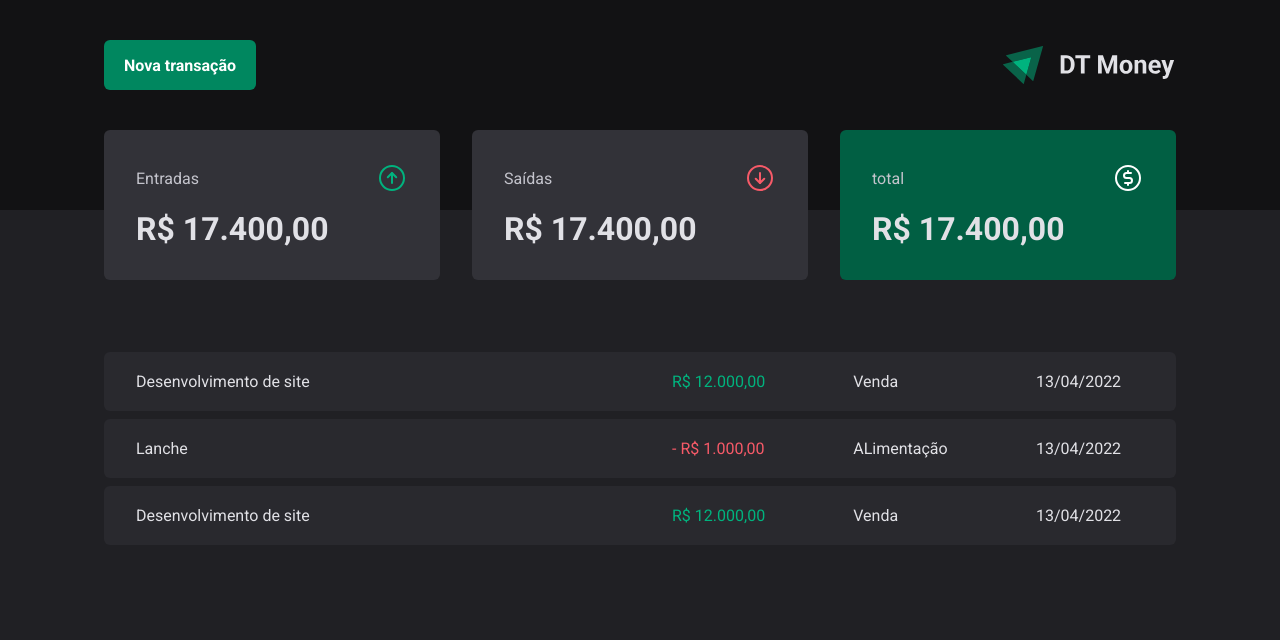
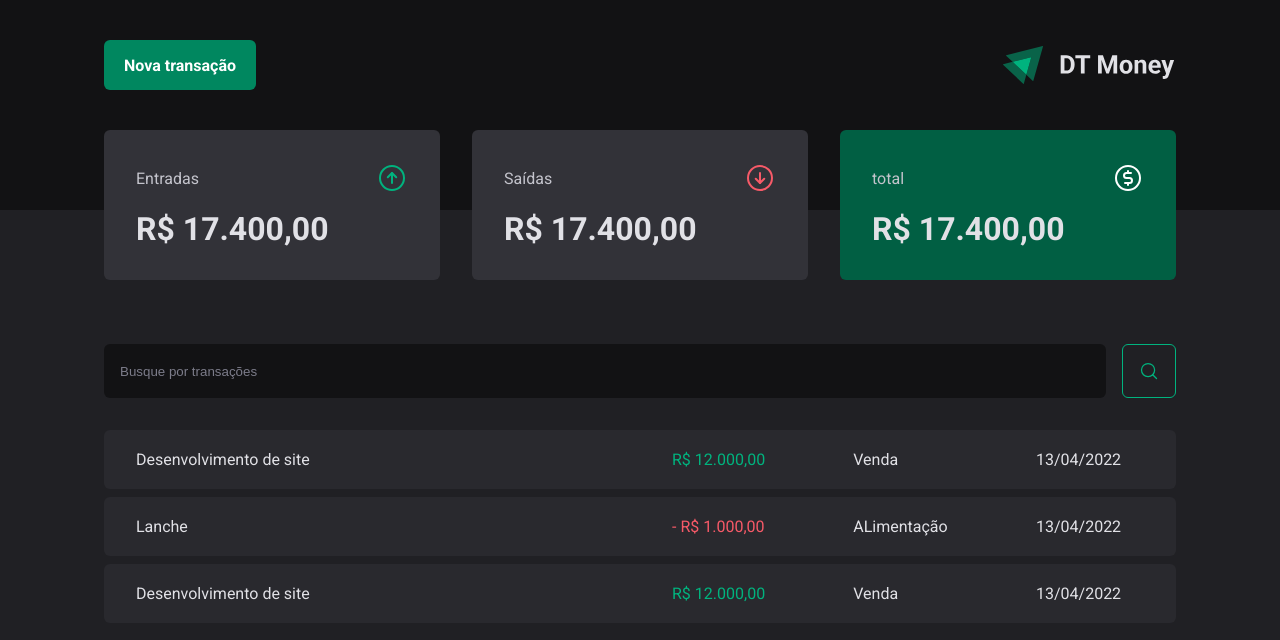
Before and after one commit to mujapira/my-finances, a React (Vite) app: page / in a window 1280 px wide. Shown: the top 640 px of the page. Built offline with nearby package versions, Linux system fonts and the light colour scheme.

Commit message:
feat: search form component

```diff
--- /dev/null
+++ b/src/pages/Transactions/components/SearchForm/index.tsx
@@ -0,0 +1,15 @@
+import { MagnifyingGlass } from "phosphor-react";
+import { SearchFormContainer } from "./styles";
+
+export function SearchForm() {
+  return (
+    <SearchFormContainer>
+      <input type="text" placeholder="Busque por transações" />
+
+      <button type="submit">
+        <MagnifyingGlass size={20} />
+      </button>
+
+    </SearchFormContainer>
+  );
+}
--- /dev/null
+++ b/src/pages/Transactions/components/SearchForm/styles.ts
@@ -0,0 +1,40 @@
+import styled from "styled-components";
+
+export const SearchFormContainer = styled.form`
+  display: flex;
+  gap: 1rem;
+
+  input {
+    flex: 1;
+    border-radius: 6px;
+    border: 0;
+    background: ${(props) => props.theme["gray-900"]};
+    color: ${(props) => props.theme["gray-300"]};
+    padding: 1rem;
+
+    &::placeholder {
+      color: ${(props) => props.theme["gray-500"]};
+    }
+  }
+
+  button {
+    display: flex;
+    align-items: center;
+    gap: 0.75rem;
+
+    border: 0;
+    padding: 1rem;
+    background: transparent;
+    border: 1px solid ${(props) => props.theme["green-300"]};
+    color: ${(props) => props.theme["green-300"]};
+    font-weight: bold;
+    border-radius: 6px;
+
+    &:hover {
+      background: ${(props) => props.theme["green-500"]};
+      border: 1px solid ${(props) => props.theme["green-500"]};
+      color: ${(props) => props.theme.white};
+      transition: background-color 0.2s, color 0.2s, border-color 0.2s;
+    }
+  }
+`;
--- a/src/pages/Transactions/index.tsx
+++ b/src/pages/Transactions/index.tsx
@@ -1,5 +1,6 @@
 import { Header } from "../../components/Header";
 import { Summary } from "../../components/Summary";
+import { SearchForm } from "./components/SearchForm";
 import {
   PriceHighlight,
   TransactionsContainer,
@@ -11,8 +12,8 @@
     <div>
       <Header />
       <Summary />
-
       <TransactionsContainer>
+        <SearchForm />
         <TransactionsTable>
           <tbody>
             <tr>
--- a/src/pages/Transactions/styles.ts
+++ b/src/pages/Transactions/styles.ts
@@ -11,7 +11,7 @@
   width: 100%;
   border-collapse: separate;
   border-spacing: 0 0.5rem;
-  /* margin-top: 1.5rem; */
+  margin-top: 1.5rem;
 
   td {
     padding: 1.25rem 2rem;
@@ -36,5 +36,4 @@
     props.variant === "income"
       ? props.theme["green-300"]
       : props.theme["red-300"]};
-
 `;
```
